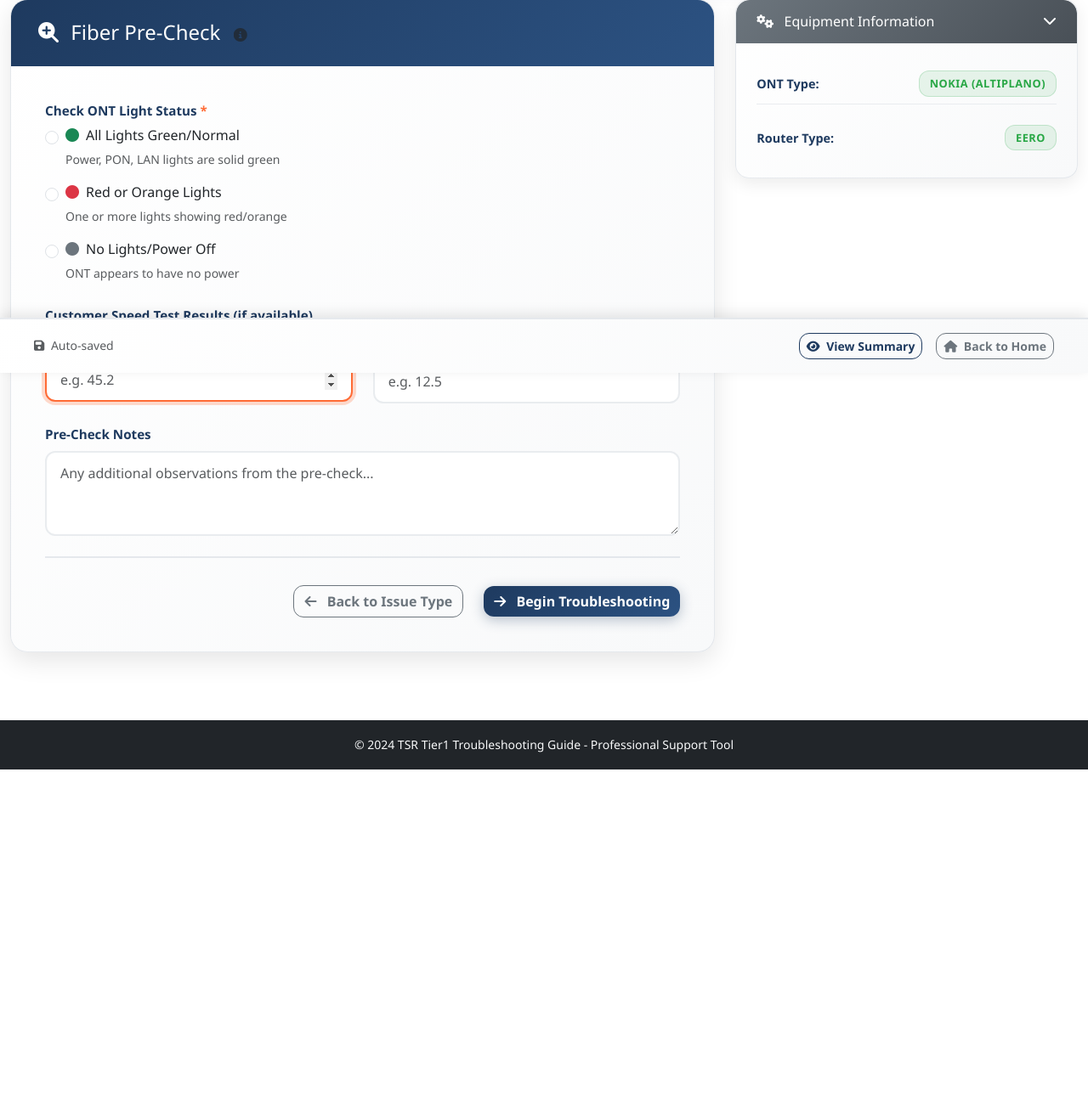
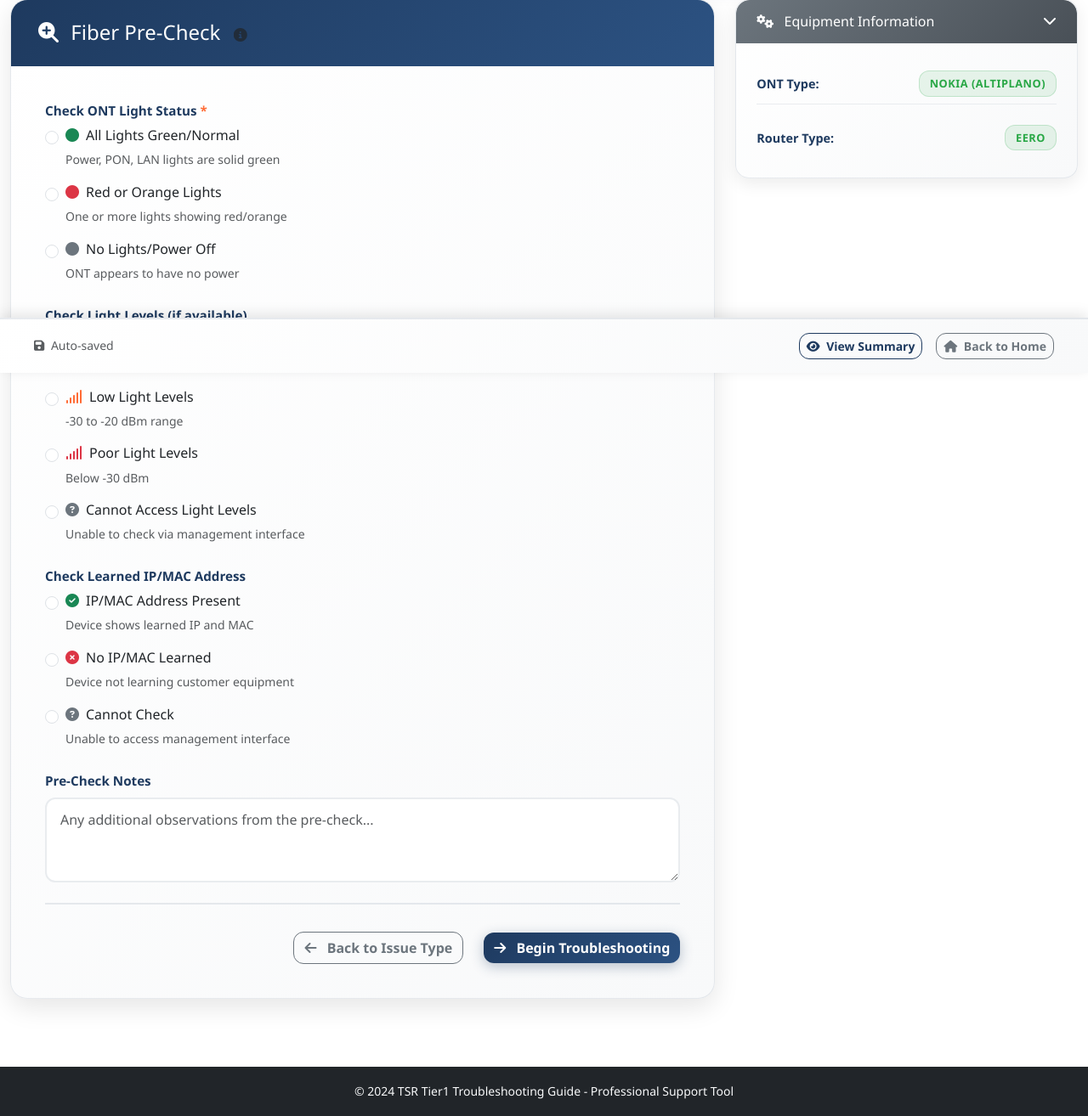
Before and after one commit to vfernandez08/tsr-troubleshooting-app, a Flask app: page /troubleshoot_wizard?case_id=130 in a window 1280 px wide. Shown: the part 361-1675 px from the top of the page at 85% size. Before the commit the page ends 1267 px from the top, so only its background shows below. Run offline with Flask 3, Linux system fonts and the light colour scheme; some web fonts are replaced.

Commit message:
Enhance fiber pre-check page with light levels and learned address options
Updates troubleshoot wizard to remove speed tests and add light levels/learned address.

Replit-Commit-Author: Agent
Replit-Commit-Session-Id: 40b5a527-3576-49fe-86d6-4fee332d6e40
Replit-Commit-Screenshot-Url: https://storage.googleapis.com/screenshot-production-us-central1/c6a0cfa1-a681-4a4b-b5c8-26483fb6c4b9/1871b838-28ca-47ad-8a8b-a98589683417.jpg

```diff
--- a/routes.py
+++ b/routes.py
@@ -137,8 +137,8 @@ def troubleshoot_wizard_post():
         # Store pre-check data in session for troubleshooting use
         session['precheck_data'] = {
             'ont_lights': request.form.get('ont_lights'),
-            'download_speed': request.form.get('download_speed'),
-            'upload_speed': request.form.get('upload_speed'),
+            'light_levels': request.form.get('light_levels'),
+            'learned_address': request.form.get('learned_address'),
             'precheck_notes': request.form.get('precheck_notes')
         }
 
@@ -147,8 +147,8 @@ def troubleshoot_wizard_post():
             case_id=case_id,
             step_id='PRECHECK',
             step_name='Fiber Pre-Check',
-            action_taken=f"ONT Lights: {request.form.get('ont_lights')}",
-            result=f"Download: {request.form.get('download_speed', 'N/A')} Mbps, Upload: {request.form.get('upload_speed', 'N/A')} Mbps",
+            action_taken=f"ONT Lights: {request.form.get('ont_lights')} | Light Levels: {request.form.get('light_levels', 'N/A')}",
+            result=f"Learned Address: {request.form.get('learned_address', 'N/A')}",
             notes=request.form.get('precheck_notes', '')
         )
         db.session.add(step)
--- a/templates/troubleshoot_wizard.html
+++ b/templates/troubleshoot_wizard.html
@@ -578,15 +578,76 @@
                         </div>
 
                         <div class="mb-4">
-                            <label class="form-label">Customer Speed Test Results (if available)</label>
-                            <div class="row">
-                                <div class="col-md-6">
-                                    <label for="download_speed" class="form-label">Download Speed (Mbps)</label>
-                                    <input type="number" class="form-control" id="download_speed" name="download_speed" placeholder="e.g. 45.2">
+                            <label class="form-label">Check Light Levels (if available)</label>
+                            <div class="precheck-options">
+                                <div class="form-check precheck-card mb-3">
+                                    <input class="form-check-input" type="radio" name="light_levels" id="light_good" value="Good (-20 to -10 dBm)">
+                                    <label class="form-check-label" for="light_good">
+                                        <div class="precheck-content">
+                                            <h6><i class="fas fa-signal text-success me-2"></i>Good Light Levels</h6>
+                                            <p class="small text-muted mb-0">-20 to -10 dBm range</p>
+                                        </div>
+                                    </label>
                                 </div>
-                                <div class="col-md-6">
-                                    <label for="upload_speed" class="form-label">Upload Speed (Mbps)</label>
-                                    <input type="number" class="form-control" id="upload_speed" name="upload_speed" placeholder="e.g. 12.5">
+                                <div class="form-check precheck-card mb-3">
+                                    <input class="form-check-input" type="radio" name="light_levels" id="light_low" value="Low (-30 to -20 dBm)">
+                                    <label class="form-check-label" for="light_low">
+                                        <div class="precheck-content">
+                                            <h6><i class="fas fa-signal text-warning me-2"></i>Low Light Levels</h6>
+                                            <p class="small text-muted mb-0">-30 to -20 dBm range</p>
+                                        </div>
+                                    </label>
+                                </div>
+                                <div class="form-check precheck-card mb-3">
+                                    <input class="form-check-input" type="radio" name="light_levels" id="light_poor" value="Poor (below -30 dBm)">
+                                    <label class="form-check-label" for="light_poor">
+                                        <div class="precheck-content">
+                                            <h6><i class="fas fa-signal text-danger me-2"></i>Poor Light Levels</h6>
+                                            <p class="small text-muted mb-0">Below -30 dBm</p>
+                                        </div>
+                                    </label>
+                                </div>
+                                <div class="form-check precheck-card mb-3">
+                                    <input class="form-check-input" type="radio" name="light_levels" id="light_unknown" value="Cannot Access">
+                                    <label class="form-check-label" for="light_unknown">
+                                        <div class="precheck-content">
+                                            <h6><i class="fas fa-question-circle text-secondary me-2"></i>Cannot Access Light Levels</h6>
+                                            <p class="small text-muted mb-0">Unable to check via management interface</p>
+                                        </div>
+                                    </label>
+                                </div>
+                            </div>
+                        </div>
+
+                        <div class="mb-4">
+                            <label class="form-label">Check Learned IP/MAC Address</label>
+                            <div class="precheck-options">
+                                <div class="form-check precheck-card mb-3">
+                                    <input class="form-check-input" type="radio" name="learned_address" id="address_present" value="IP/MAC Present">
+                                    <label class="form-check-label" for="address_present">
+                                        <div class="precheck-content">
+                                            <h6><i class="fas fa-check-circle text-success me-2"></i>IP/MAC Address Present</h6>
+                                            <p class="small text-muted mb-0">Device shows learned IP and MAC</p>
+                                        </div>
+                                    </label>
+                                </div>
+                                <div class="form-check precheck-card mb-3">
+                                    <input class="form-check-input" type="radio" name="learned_address" id="address_missing" value="No IP/MAC Learned">
+                                    <label class="form-check-label" for="address_missing">
+                                        <div class="precheck-content">
+                                            <h6><i class="fas fa-times-circle text-danger me-2"></i>No IP/MAC Learned</h6>
+                                            <p class="small text-muted mb-0">Device not learning customer equipment</p>
+                                        </div>
+                                    </label>
+                                </div>
+                                <div class="form-check precheck-card mb-3">
+                                    <input class="form-check-input" type="radio" name="learned_address" id="address_unknown" value="Cannot Check">
+                                    <label class="form-check-label" for="address_unknown">
+                                        <div class="precheck-content">
+                                            <h6><i class="fas fa-question-circle text-secondary me-2"></i>Cannot Check</h6>
+                                            <p class="small text-muted mb-0">Unable to access management interface</p>
+                                        </div>
+                                    </label>
                                 </div>
                             </div>
                         </div>
```
Also changed, not shown: instance/tsr_troubleshooting.db.
